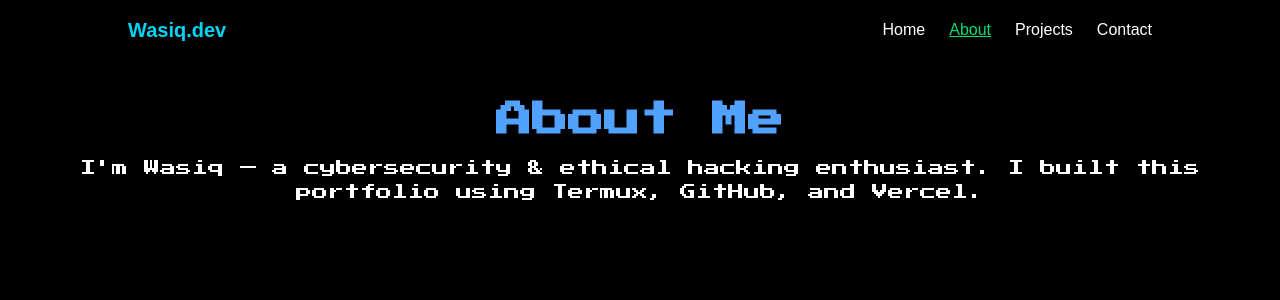
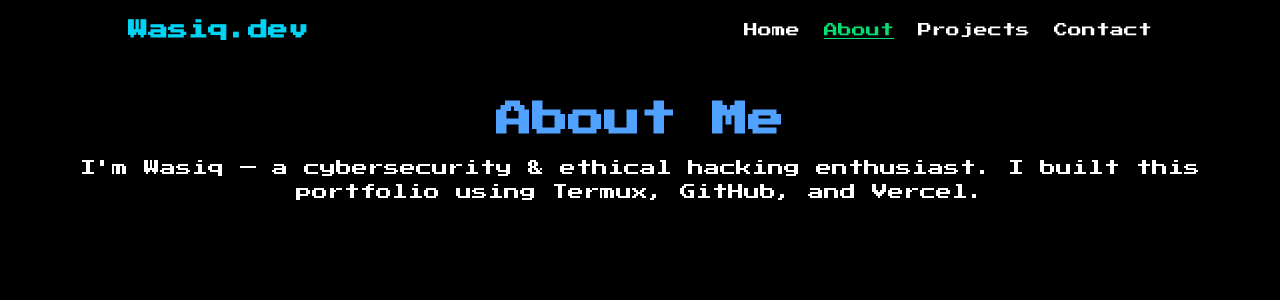
Before and after one commit to Wasiq2006/portfolio-next, a Next.js app: page /about in a window 1280 px wide. Shown: the top 300 px of the page. Built offline with nearby package versions, Linux system fonts and the light colour scheme.

Commit message:
Apply pixel font to navbar

```diff
--- a/components/Navbar.js
+++ b/components/Navbar.js
@@ -1,6 +1,13 @@
+'use client';
 import Link from 'next/link';
 import { useRouter } from 'next/router';
 import { useState } from 'react';
+import localFont from 'next/font/local';
+
+const pixelFont = localFont({
+  src: '../fonts/PressStart2P-Regular.ttf',
+  variable: '--font-pixel',
+});
 
 export default function Navbar() {
   const router = useRouter();
@@ -14,14 +21,14 @@ export default function Navbar() {
   ];
 
   return (
-    <nav className="bg-black text-white font-mono px-6 py-4 shadow-md sticky top-0 z-50">
+    <nav className={`${pixelFont.className} bg-black text-white px-6 py-4 shadow-md sticky top-0 z-50`}>
       <div className="max-w-5xl mx-auto flex justify-between items-center">
-        <Link href="/" className="text-cyan-400 text-xl font-bold hover:text-cyan-300 transition">
+        <Link href="/" className="text-cyan-400 text-base sm:text-xl font-bold hover:text-cyan-300 transition">
           Wasiq.dev
         </Link>
 
         {/* Desktop Links */}
-        <div className="hidden md:flex space-x-6 text-sm sm:text-base">
+        <div className="hidden md:flex space-x-6 text-xs sm:text-sm">
           {navItems.map((item) => (
             <Link
               key={item.name}
@@ -55,7 +62,7 @@ export default function Navbar() {
 
       {/* Mobile Menu */}
       {menuOpen && (
-        <div className="md:hidden mt-4 space-y-3 text-center">
+        <div className="md:hidden mt-4 space-y-3 text-center text-sm">
           {navItems.map((item) => (
             <Link
               key={item.name}
```
